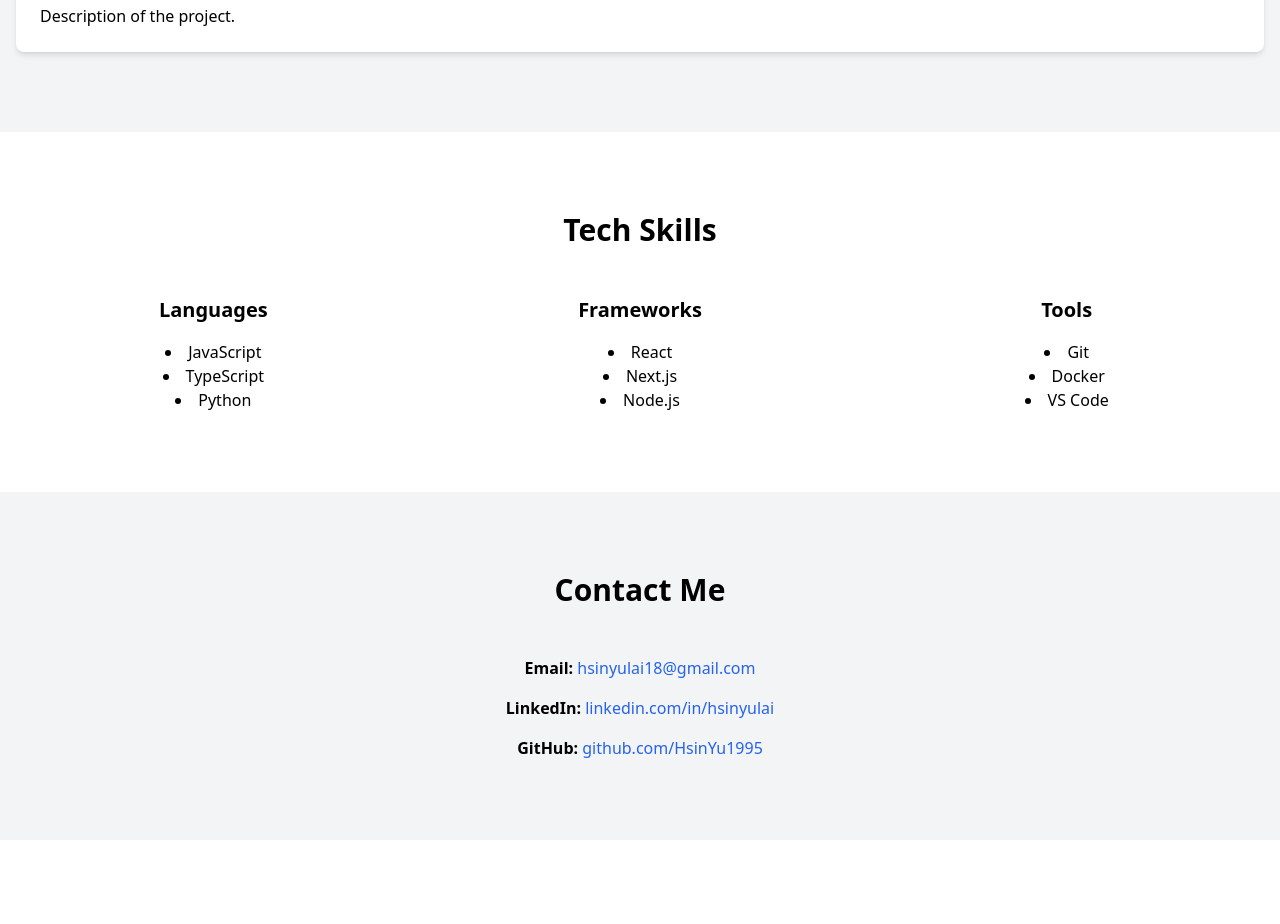
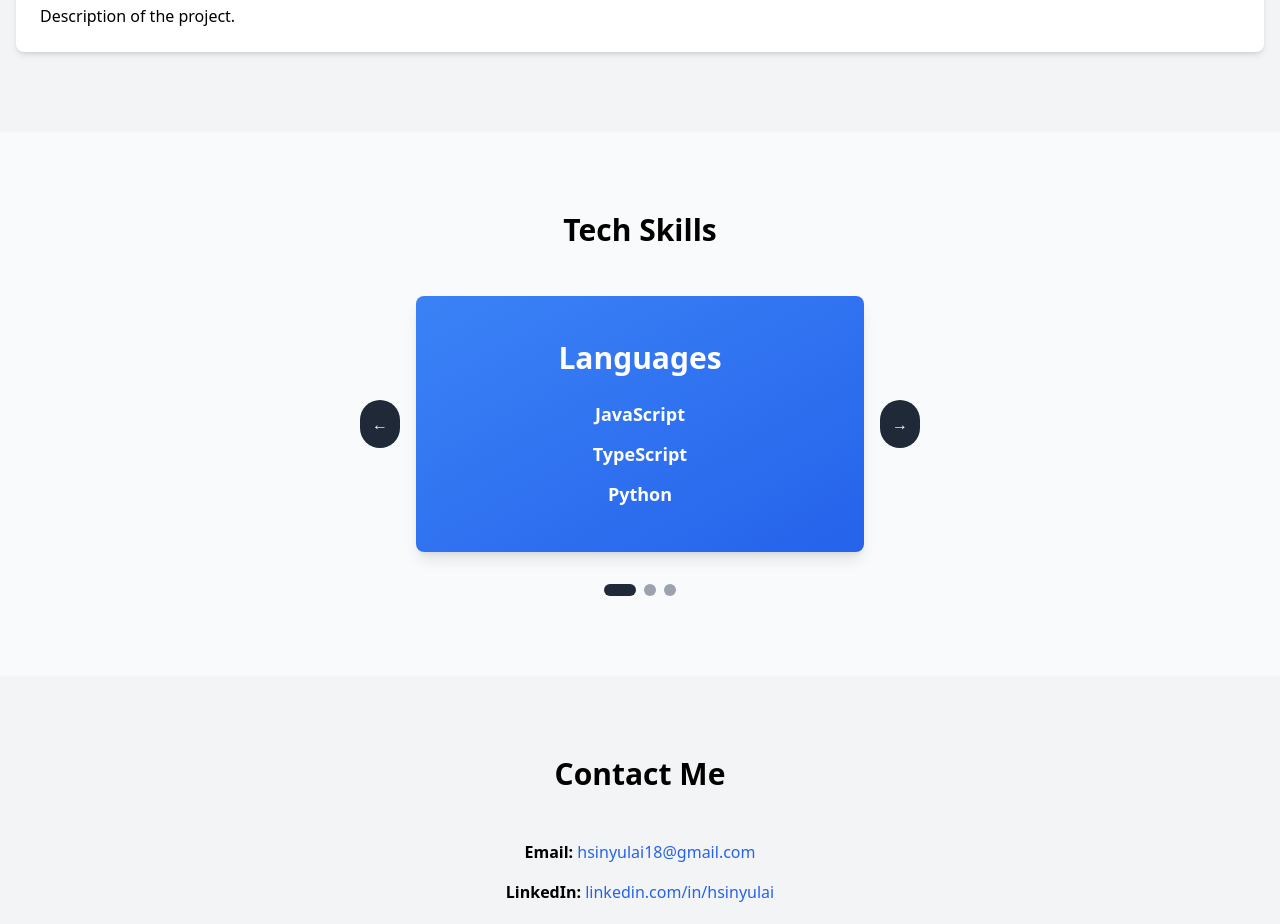
Before and after one commit to HsinYu1995/personal-portfolio, a Next.js app: page / in a window 1280 px wide. Shown: the part 780-1704 px from the top of the page. Built offline with nearby package versions, Linux system fonts and the light colour scheme.

Commit message:
Transform Tech Skills into interactive carousel with cards

```diff
--- a/components/TechSkills.tsx
+++ b/components/TechSkills.tsx
@@ -1,35 +1,91 @@
-import React from 'react';
+'use client';
+
+import React, { useState } from 'react';
 
 const TechSkills = () => {
+  const [currentCard, setCurrentCard] = useState(0);
+
+  const skillsCategories = [
+    {
+      title: 'Languages',
+      skills: ['JavaScript', 'TypeScript', 'Python'],
+      color: 'from-blue-500 to-blue-600',
+    },
+    {
+      title: 'Frameworks',
+      skills: ['React', 'Next.js', 'Node.js'],
+      color: 'from-purple-500 to-purple-600',
+    },
+    {
+      title: 'Tools',
+      skills: ['Git', 'Docker', 'VS Code'],
+      color: 'from-green-500 to-green-600',
+    },
+  ];
+
+  const handleNext = () => {
+    setCurrentCard((prev) => (prev + 1) % skillsCategories.length);
+  };
+
+  const handlePrev = () => {
+    setCurrentCard((prev) => (prev - 1 + skillsCategories.length) % skillsCategories.length);
+  };
+
   return (
-    <section className="py-20">
+    <section className="py-20 bg-gray-50">
       <div className="container mx-auto px-4">
         <h2 className="text-3xl font-bold text-center mb-12">Tech Skills</h2>
-        <div className="grid grid-cols-1 md:grid-cols-3 gap-8">
-          <div className="text-center">
-            <h3 className="text-xl font-semibold mb-4">Languages</h3>
-            <ul className="list-disc list-inside">
-              <li>JavaScript</li>
-              <li>TypeScript</li>
-              <li>Python</li>
-            </ul>
+
+        <div className="flex items-center justify-center gap-4">
+          {/* Previous Button */}
+          <button
+            onClick={handlePrev}
+            className="bg-gray-800 hover:bg-gray-700 text-white p-3 rounded-full transition transform hover:scale-110"
+            aria-label="Previous skill"
+          >
+            ←
+          </button>
+
+          {/* Card Container */}
+          <div className="w-full max-w-md">
+            <div
+              className={`bg-gradient-to-br ${skillsCategories[currentCard].color} text-white p-8 rounded-lg shadow-lg h-64 flex flex-col justify-center items-center transition-all duration-300 transform hover:scale-105`}
+            >
+              <h3 className="text-3xl font-bold mb-6">{skillsCategories[currentCard].title}</h3>
+              <ul className="space-y-3 text-center">
+                {skillsCategories[currentCard].skills.map((skill, index) => (
+                  <li key={index} className="text-lg font-semibold">
+                    {skill}
+                  </li>
+                ))}
+              </ul>
+            </div>
           </div>
-          <div className="text-center">
-            <h3 className="text-xl font-semibold mb-4">Frameworks</h3>
-            <ul className="list-disc list-inside">
-              <li>React</li>
-              <li>Next.js</li>
-              <li>Node.js</li>
-            </ul>
-          </div>
-          <div className="text-center">
-            <h3 className="text-xl font-semibold mb-4">Tools</h3>
-            <ul className="list-disc list-inside">
-              <li>Git</li>
-              <li>Docker</li>
-              <li>VS Code</li>
-            </ul>
-          </div>
+
+          {/* Next Button */}
+          <button
+            onClick={handleNext}
+            className="bg-gray-800 hover:bg-gray-700 text-white p-3 rounded-full transition transform hover:scale-110"
+            aria-label="Next skill"
+          >
+            →
+          </button>
+        </div>
+
+        {/* Indicator Dots */}
+        <div className="flex justify-center gap-2 mt-8">
+          {skillsCategories.map((_, index) => (
+            <button
+              key={index}
+              onClick={() => setCurrentCard(index)}
+              className={`h-3 rounded-full transition-all ${
+                index === currentCard
+                  ? 'bg-gray-800 w-8'
+                  : 'bg-gray-400 w-3 hover:bg-gray-600'
+              }`}
+              aria-label={`Go to skill ${index + 1}`}
+            />
+          ))}
         </div>
       </div>
     </section>
```
